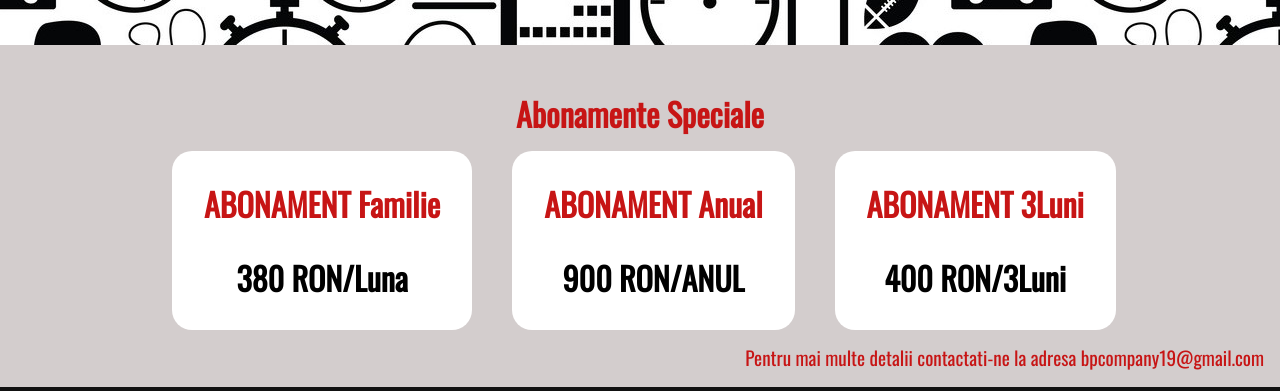
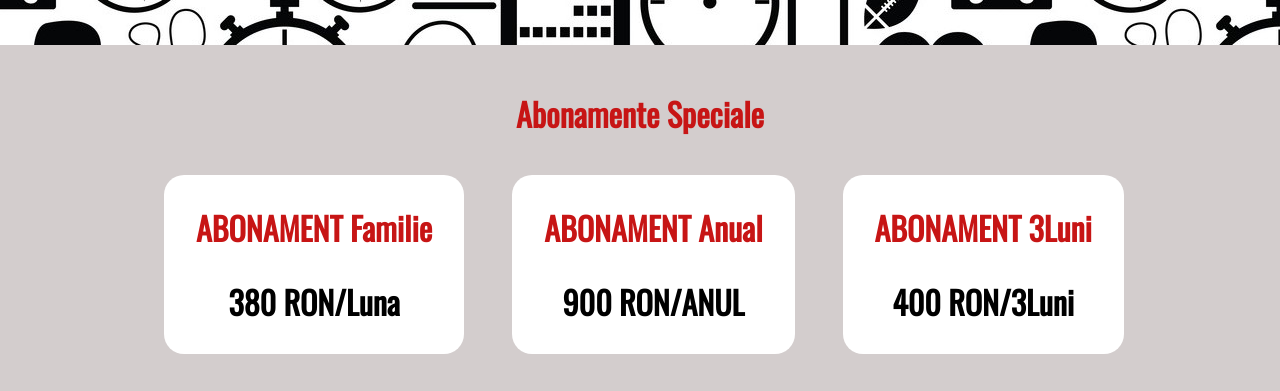
Before and after one commit to Bpcompany19/Portofoliu, a plain HTML site: page Gym-site/abonamente.html in a window 1280 px wide. Shown: the part 953-1344 px from the top of the page. Drawn offline with nearby package versions, Linux system fonts and the light colour scheme.

Commit message:
update pt brwosere care nu suporta gap

```diff
--- a/Gym-site/abonamente.css
+++ b/Gym-site/abonamente.css
@@ -48,7 +48,6 @@
   flex-wrap: wrap;
   justify-content: center ;
   align-items: center;
-  gap:2.5rem;
   padding-left:0.5rem;
   width:auto;
 }
@@ -58,6 +57,7 @@
   border-radius:20px;
   text-align: center;
   background:white;
+  margin:1.5rem;
 }
 #abonamente-speciale .a-s-container .a-box:hover{
     opacity:0.8;
```
